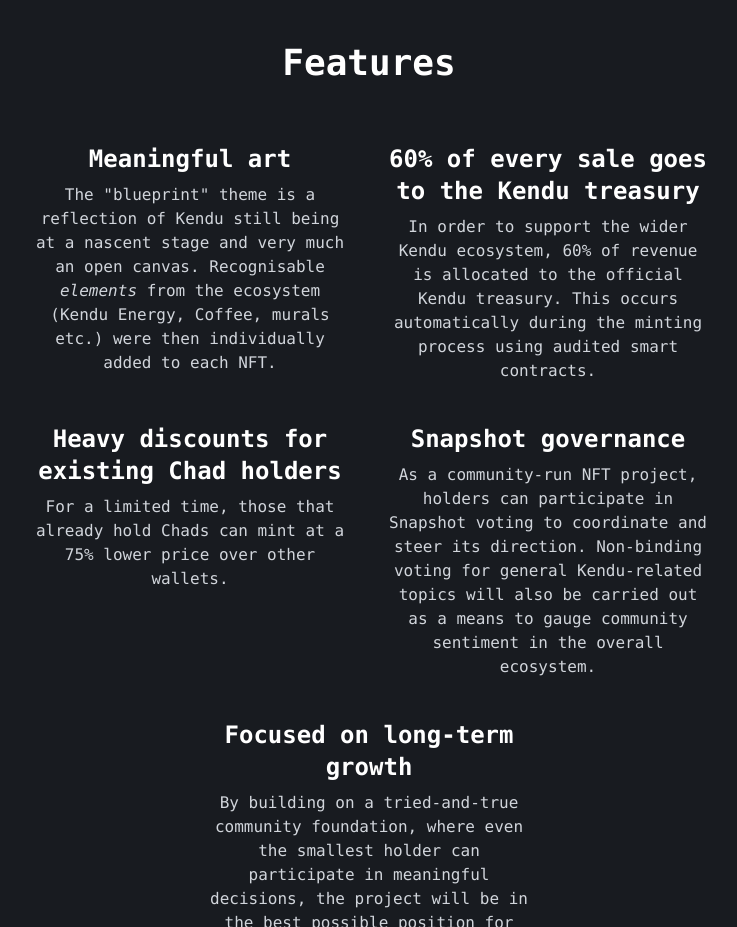
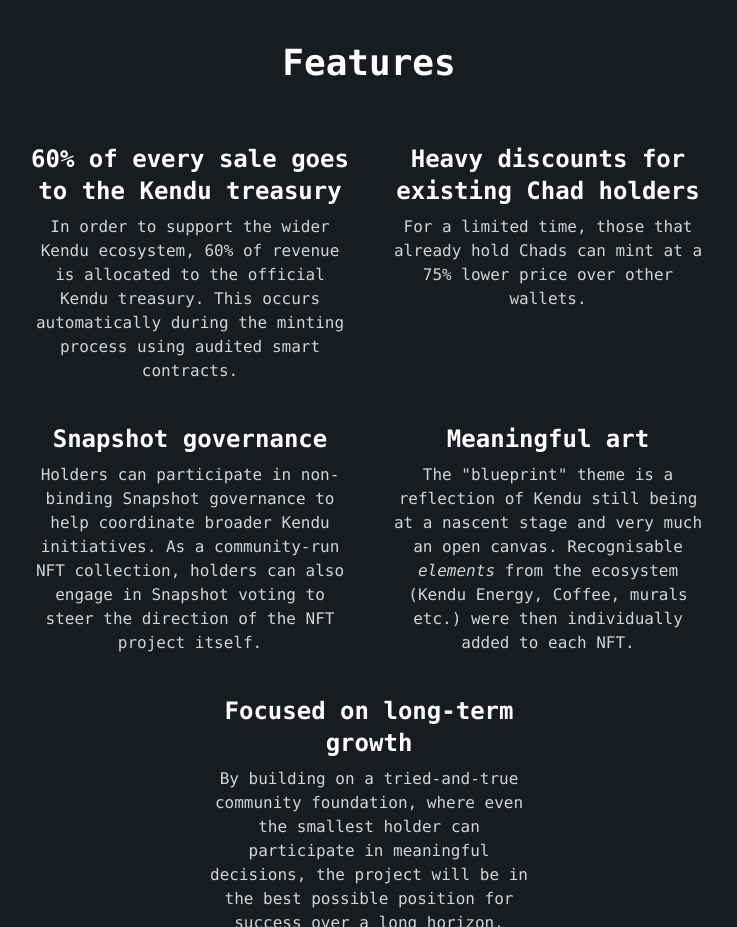
Before and after one commit to KE5345/kendu-elements, a plain HTML site: page index.html in a window 1280 px wide. Shown: the part 900-1827 px from the top of the page, without its empty margins (271-1008 px from the left). Drawn offline with nearby package versions, Linux system fonts and the light colour scheme.

Commit message:
Add files via upload

```diff
--- a/index.html
+++ b/index.html
@@ -141,16 +141,6 @@
                     >
 
 
-                        <h3 class="tw-text-2xl tw-font-semibold">Meaningful art</h3>
-                        <div class="tw-text-gray-300">
-                            The "blueprint" theme is a reflection of Kendu still being at a nascent stage and very much an open canvas. Recognisable <i>elements</i> from the ecosystem (Kendu Energy, Coffee, murals etc.) were then individually added to each NFT.
-                        </div>
-                    </div>
-                    <div
-                        class="tw-flex tw-h-full tw-w-[350px] tw-flex-col tw-gap-2 tw-p-4 tw-text-center"
-                    >
-
-
                         <h3 class="tw-text-2xl tw-font-semibold">60% of every sale goes to the Kendu treasury</h3>
                         <div class="tw-text-gray-300">
                             In order to support the wider Kendu ecosystem, 60% of revenue is allocated to the official Kendu treasury. This occurs automatically during the minting process using audited smart contracts.
@@ -173,7 +163,17 @@
 
                         <h3 class="tw-text-2xl tw-font-semibold">Snapshot governance</h3>
                         <div class="tw-text-gray-300">
-                            As a community-run NFT project, holders can participate in Snapshot voting to coordinate and steer its direction. Non-binding voting for general Kendu-related topics will also be carried out as a means to gauge community sentiment in the overall ecosystem.
+                            Holders can participate in non-binding Snapshot governance to help coordinate broader Kendu initiatives. As a community-run NFT collection, holders can also engage in Snapshot voting to steer the direction of the NFT project itself.
+                        </div>
+                    </div>
+                    <div
+                        class="tw-flex tw-h-full tw-w-[350px] tw-flex-col tw-gap-2 tw-p-4 tw-text-center"
+                    >
+
+
+                        <h3 class="tw-text-2xl tw-font-semibold">Meaningful art</h3>
+                        <div class="tw-text-gray-300">
+                            The "blueprint" theme is a reflection of Kendu still being at a nascent stage and very much an open canvas. Recognisable <i>elements</i> from the ecosystem (Kendu Energy, Coffee, murals etc.) were then individually added to each NFT.
                         </div>
                     </div>
                     <div
```
